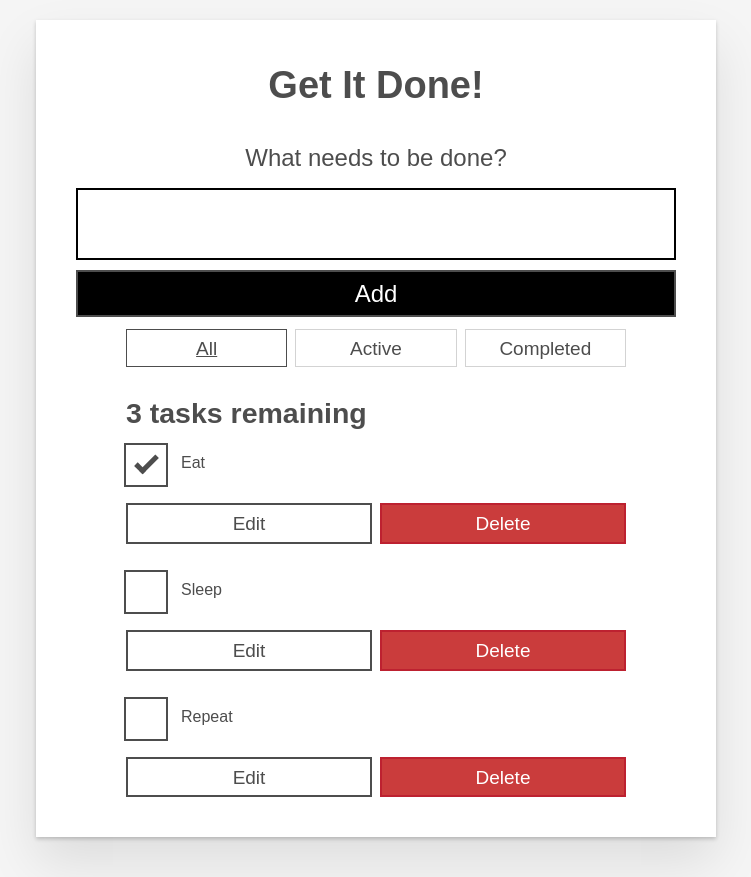
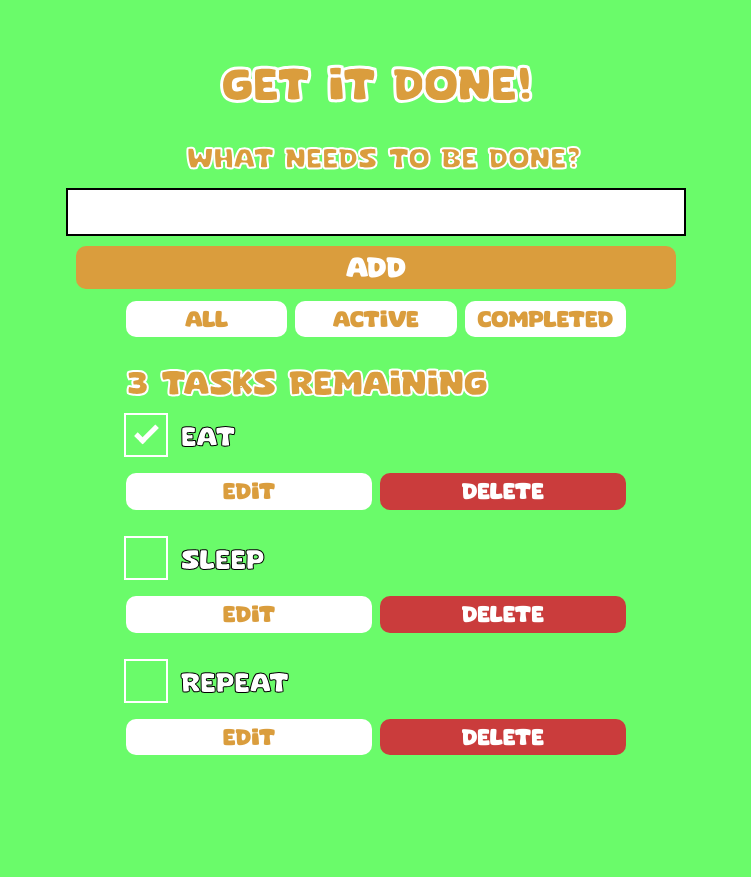
Before and after one commit to demstar16/get-it-done, a React (Create React App) app: page / in a window 1280 px wide. Shown: the whole page, without its empty margins (264-1015 px from the left). After the commit the page ends 835 px from the top, so only its background shows below. Built offline with nearby package versions, Linux system fonts and the light colour scheme.

Commit message:
style changes

```diff
--- a/src/index.css
+++ b/src/index.css
@@ -1,6 +1,9 @@
-/* RESETS */
+@font-face {
+    font-family: myFont;
+    src: url("./fonts/SuperComic-qZg62.ttf");
+}
 
-*,
+RESETS *,
 *::before,
 *::after {
     box-sizing: border-box;
@@ -12,7 +15,8 @@
 }
 
 html {
-    font: 62.5% / 1.15 sans-serif;
+    font: 62.5% / 1.15 myFont;
+    background-color: rgb(106, 251, 106);
 }
 
 h1,
@@ -49,7 +53,7 @@ input,
 optgroup,
 select,
 textarea {
-    font-family: inherit;
+    font-family: myFont;
     font-size: 100%;
     line-height: 1.15;
     margin: 0;
@@ -68,7 +72,7 @@ body {
     width: 100%;
     max-width: 68rem;
     margin: 0 auto;
-    font: 1.6rem/1.25 Arial, sans-serif;
+    font: 1.6rem/1.25 myFont;
     background-color: #f5f5f5;
     color: #4d4d4d;
 }
@@ -86,6 +90,11 @@ body {
 
 /* GLOBAL STYLES */
 
+#list-heading {
+    -webkit-text-stroke-width: 2px;
+    -webkit-text-stroke-color: white;
+}
+
 .form-group>input[type="text"] {
     display: inline-block;
     margin-top: 0.4rem;
@@ -93,9 +102,15 @@ body {
 
 .btn {
     padding: 0.8rem 1rem 0.7rem;
-    border: 0.2rem solid #4d4d4d;
+    border: none;
     cursor: pointer;
     text-transform: capitalize;
+    background-color: white;
+    border-radius: 10px;
+}
+
+.btn:hover {
+    opacity: 0.8;
 }
 
 .btn.toggle-btn {
@@ -103,10 +118,11 @@ body {
     border-color: #d3d3d3;
 }
 
-.btn.toggle-btn[aria-pressed="true"] {
+
+/* .btn.toggle-btn[aria-pressed="true"] {
     text-decoration: underline;
     border-color: #4d4d4d;
-}
+} */
 
 .btn__danger {
     color: #fff;
@@ -120,12 +136,13 @@ body {
 
 .btn__primary {
     color: #fff;
-    background-color: #000;
+    background-color: rgb(218, 157, 61);
 }
 
 .btn-group {
     display: flex;
     justify-content: space-between;
+    color: rgb(218, 157, 61);
 }
 
 .btn-group>* {
@@ -182,15 +199,17 @@ body {
 /* END GLOBAL STYLES */
 
 .todoapp {
-    background: #fff;
+    background-color: rgb(106, 251, 106);
     margin: 2rem 0 4rem 0;
     padding: 1rem;
     position: relative;
-    box-shadow: 0 2px 4px 0 rgba(0, 0, 0, 0.2), 0 2.5rem 5rem 0 rgba(0, 0, 0, 0.1);
+    color: rgb(218, 157, 61);
+    /* box-shadow: 0 2px 4px 0 rgba(0, 0, 0, 0.2), 0 2.5rem 5rem 0 rgba(0, 0, 0, 0.1); */
 }
 
 @media screen and (min-width: 550px) {
     .todoapp {
+        background-color: ;
         padding: 4rem;
     }
 }
@@ -203,6 +222,9 @@ body {
 
 .todoapp>form {
     max-width: 100%;
+    display: flex;
+    flex-direction: column;
+    align-items: center;
 }
 
 .todoapp>h1 {
@@ -211,6 +233,8 @@ body {
     text-align: center;
     margin: 0;
     margin-bottom: 1rem;
+    -webkit-text-stroke-width: 3px;
+    -webkit-text-stroke-color: white;
 }
 
 .label__lg {
@@ -219,10 +243,12 @@ body {
     padding: 0.8rem;
     margin-bottom: 1rem;
     text-align: center;
+    -webkit-text-stroke-width: 2px;
+    -webkit-text-stroke-color: white;
 }
 
 .input__lg {
-    padding: 2rem;
+    padding: 1vh;
     border: 2px solid #000;
 }
 
@@ -264,7 +290,6 @@ body {
     width: 100%;
     min-height: 4.4rem;
     padding: 0.4rem 0.8rem;
-    border: 2px solid #565656;
 }
 
 .todo-text:focus {
@@ -274,9 +299,13 @@ body {
 
 /* CHECKBOX STYLES */
 
+.c-cb>input[type="checkbox"] {
+    background-color: white;
+}
+
 .c-cb {
     box-sizing: border-box;
-    font-family: Arial, sans-serif;
+    font-family: myFont;
     -webkit-font-smoothing: antialiased;
     font-weight: 400;
     font-size: 1.6rem;
@@ -307,7 +336,8 @@ body {
 }
 
 .c-cb>label {
-    font-size: inherit;
+    font-size: 23px;
+    color: white;
     font-family: inherit;
     line-height: inherit;
     display: inline-block;
@@ -315,6 +345,8 @@ body {
     padding: 8px 15px 5px;
     cursor: pointer;
     touch-action: manipulation;
+    -webkit-text-stroke-width: 1px;
+    -webkit-text-stroke-color: black;
 }
 
 .c-cb>label::before {
```
